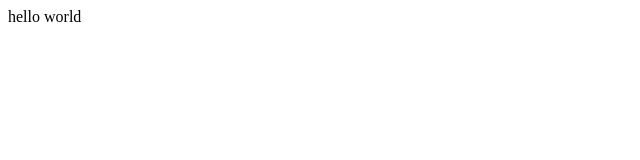
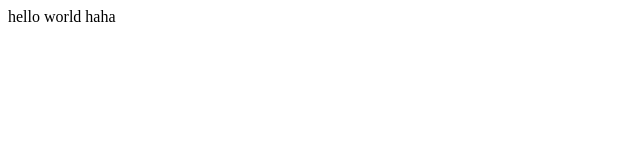
Before and after one commit to zhaozhaozhaozhaoli/resume, a plain HTML site: page 02_ex.html in a window 1280 px wide. Shown: the full height of the page, 0-640 px from the left. Drawn offline with Linux system fonts and the light colour scheme.

Commit message:
大幅度修改了项目

```diff
--- a/02_ex.html
+++ b/02_ex.html
@@ -10,7 +10,7 @@
 		 </head>
 
 		<body>
-     hello world
+     hello world haha
 	</body>
 
 </html>
--- /dev/null
+++ b/index.js
@@ -0,0 +1 @@
+aasa
```
Also changed, not shown: 1 other file.
